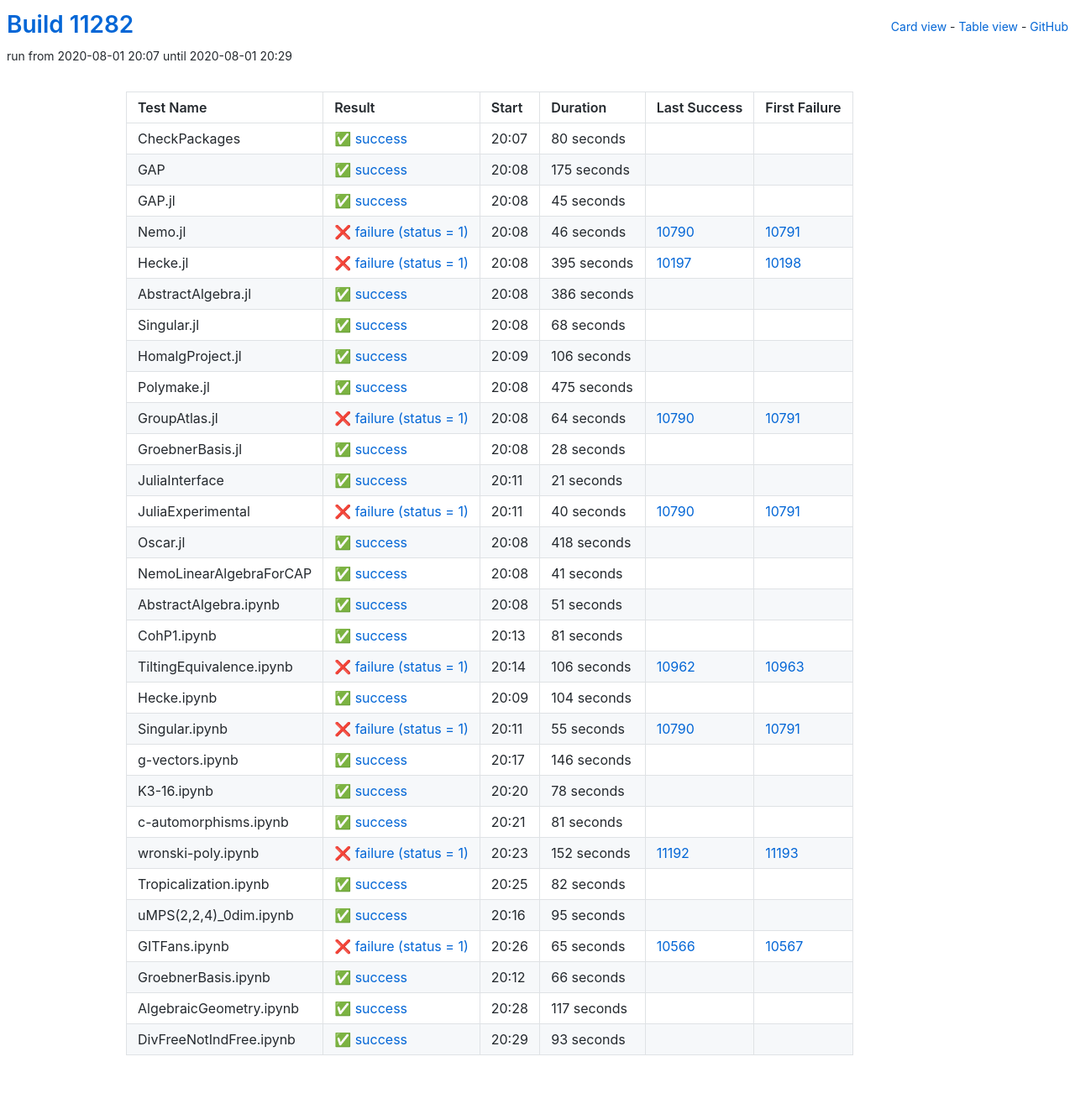
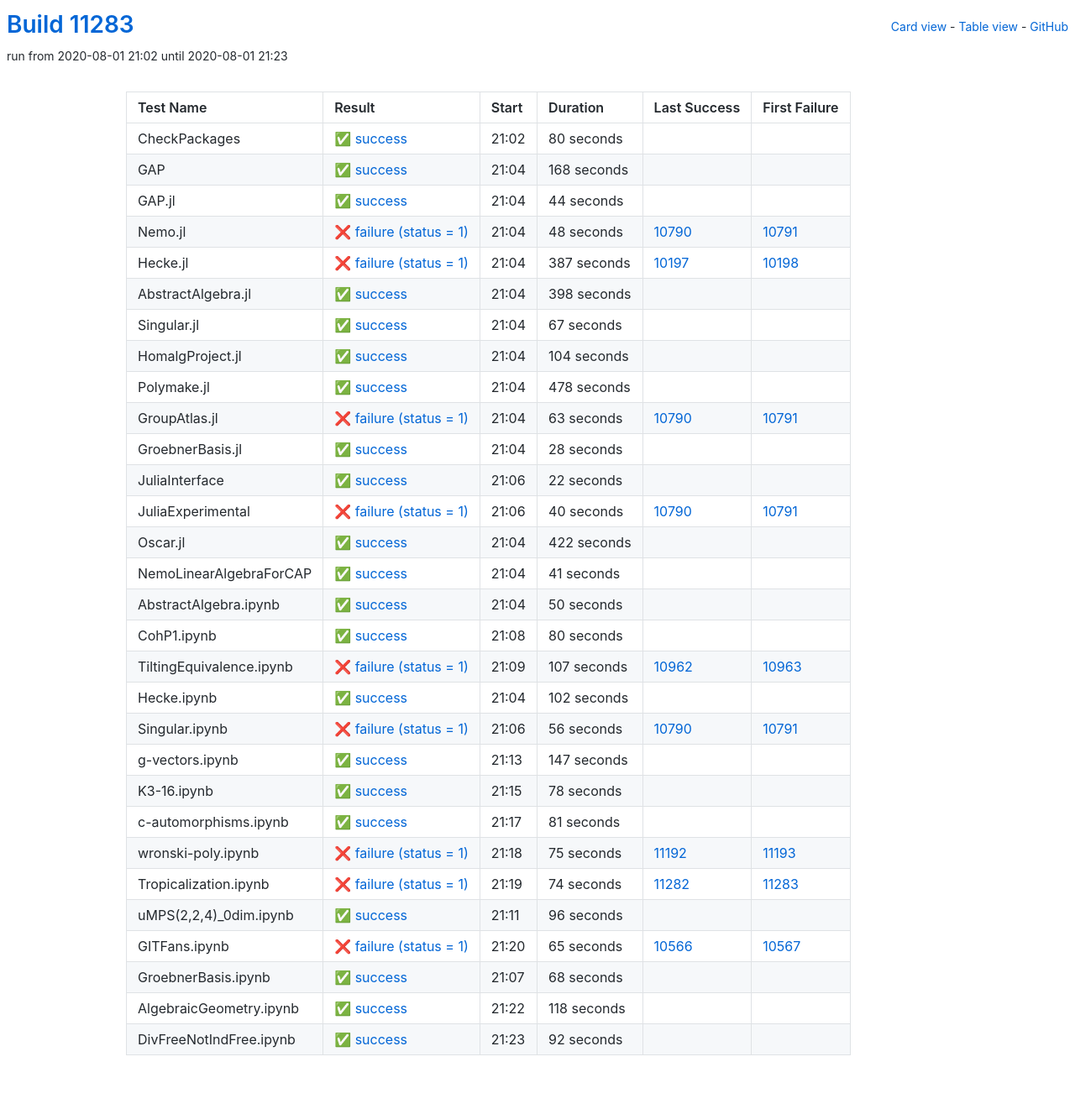
Before and after one commit to oscar-system/oscar-ci-status, a Jekyll site: the page built from table.html, in a window 1280 px wide. Shown: the whole page at 84% size. Built offline with Jekyll 4.4.1, drawn with Linux system fonts in a browser that asks for light colours.

Commit message:
Build #11283

```diff
--- a/_data/ci.yml
+++ b/_data/ci.yml
@@ -1,6 +1,6 @@
 ---
-build: 11282
-build_url: https://oscarci.mathematik.uni-kl.de/job/oscar/11282/
+build: 11283
+build_url: https://oscarci.mathematik.uni-kl.de/job/oscar/11283/
 job: oscar
 organization: oscar-system
 repo: oscar-ci-status
@@ -8,8 +8,8 @@ repourl: https://github.com/oscar-system/oscar-ci-status
 tests:
 - name: CheckPackages
   id: checkpackages
-  log: https://oscarci.mathematik.uni-kl.de/job/oscar/11282/artifact/logs/build-11282/CheckPackages.log
-  start: 2020-08-01 20:07
+  log: https://oscarci.mathematik.uni-kl.de/job/oscar/11283/artifact/logs/build-11283/CheckPackages.log
+  start: 2020-08-01 21:02
   success: true
   exitcode: 0
   status: success
@@ -20,116 +20,116 @@ tests:
   first_failure_url:
 - name: GAP
   id: gap
-  log: https://oscarci.mathematik.uni-kl.de/job/oscar/11282/artifact/logs/build-11282/GAP.log
-  start: 2020-08-01 20:08
+  log: https://oscarci.mathematik.uni-kl.de/job/oscar/11283/artifact/logs/build-11283/GAP.log
+  start: 2020-08-01 21:04
   success: true
   exitcode: 0
   status: success
-  duration: 175
+  duration: 168
   last_success: false
   last_success_url:
   first_failure: false
   first_failure_url:
 - name: GAP.jl
   id: gap-jl
-  log: https://oscarci.mathematik.uni-kl.de/job/oscar/11282/artifact/logs/build-11282/GAP.jl.log
-  start: 2020-08-01 20:08
+  log: https://oscarci.mathematik.uni-kl.de/job/oscar/11283/artifact/logs/build-11283/GAP.jl.log
+  start: 2020-08-01 21:04
   success: true
   exitcode: 0
   status: success
-  duration: 45
+  duration: 44
   last_success: false
   last_success_url:
   first_failure: false
   first_failure_url:
 - name: Nemo.jl
   id: nemo-jl
-  log: https://oscarci.mathematik.uni-kl.de/job/oscar/11282/artifact/logs/build-11282/Nemo.jl.log
-  start: 2020-08-01 20:08
+  log: https://oscarci.mathematik.uni-kl.de/job/oscar/11283/artifact/logs/build-11283/Nemo.jl.log
+  start: 2020-08-01 21:04
   success: false
   exitcode: 1
   status: failure
-  duration: 46
+  duration: 48
   last_success: 10790
   last_success_url: https://oscarci.mathematik.uni-kl.de/job/oscar/10790/
   first_failure: 10791
   first_failure_url: https://oscarci.mathematik.uni-kl.de/job/oscar/10791/
 - name: Hecke.jl
   id: hecke-jl
-  log: https://oscarci.mathematik.uni-kl.de/job/oscar/11282/artifact/logs/build-11282/Hecke.jl.log
-  start: 2020-08-01 20:08
+  log: https://oscarci.mathematik.uni-kl.de/job/oscar/11283/artifact/logs/build-11283/Hecke.jl.log
+  start: 2020-08-01 21:04
   success: false
   exitcode: 1
   status: failure
-  duration: 395
+  duration: 387
   last_success: 10197
   last_success_url: https://oscarci.mathematik.uni-kl.de/job/oscar/10197/
   first_failure: 10198
   first_failure_url: https://oscarci.mathematik.uni-kl.de/job/oscar/10198/
 - name: AbstractAlgebra.jl
   id: abstractalgebra-jl
-  log: https://oscarci.mathematik.uni-kl.de/job/oscar/11282/artifact/logs/build-11282/AbstractAlgebra.jl.log
-  start: 2020-08-01 20:08
+  log: https://oscarci.mathematik.uni-kl.de/job/oscar/11283/artifact/logs/build-11283/AbstractAlgebra.jl.log
+  start: 2020-08-01 21:04
   success: true
   exitcode: 0
   status: success
-  duration: 386
+  duration: 398
   last_success: false
   last_success_url:
   first_failure: false
   first_failure_url:
 - name: Singular.jl
   id: singular-jl
-  log: https://oscarci.mathematik.uni-kl.de/job/oscar/11282/artifact/logs/build-11282/Singular.jl.log
-  start: 2020-08-01 20:08
+  log: https://oscarci.mathematik.uni-kl.de/job/oscar/11283/artifact/logs/build-11283/Singular.jl.log
+  start: 2020-08-01 21:04
   success: true
   exitcode: 0
   status: success
-  duration: 68
+  duration: 67
   last_success: false
   last_success_url:
   first_failure: false
   first_failure_url:
 - name: HomalgProject.jl
   id: homalgproject-jl
-  log: https://oscarci.mathematik.uni-kl.de/job/oscar/11282/artifact/logs/build-11282/HomalgProject.jl.log
-  start: 2020-08-01 20:09
+  log: https://oscarci.mathematik.uni-kl.de/job/oscar/11283/artifact/logs/build-11283/HomalgProject.jl.log
+  start: 2020-08-01 21:04
   success: true
   exitcode: 0
   status: success
-  duration: 106
+  duration: 104
   last_success: false
   last_success_url:
   first_failure: false
   first_failure_url:
 - name: Polymake.jl
   id: polymake-jl
-  log: https://oscarci.mathematik.uni-kl.de/job/oscar/11282/artifact/logs/build-11282/Polymake.jl.log
-  start: 2020-08-01 20:08
+  log: https://oscarci.mathematik.uni-kl.de/job/oscar/11283/artifact/logs/build-11283/Polymake.jl.log
+  start: 2020-08-01 21:04
   success: true
   exitcode: 0
   status: success
-  duration: 475
+  duration: 478
   last_success: false
   last_success_url:
   first_failure: false
   first_failure_url:
 - name: GroupAtlas.jl
   id: groupatlas-jl
-  log: https://oscarci.mathematik.uni-kl.de/job/oscar/11282/artifact/logs/build-11282/GroupAtlas.jl.log
-  start: 2020-08-01 20:08
+  log: https://oscarci.mathematik.uni-kl.de/job/oscar/11283/artifact/logs/build-11283/GroupAtlas.jl.log
+  start: 2020-08-01 21:04
   success: false
   exitcode: 1
   status: failure
-  duration: 64
+  duration: 63
   last_success: 10790
   last_success_url: https://oscarci.mathematik.uni-kl.de/job/oscar/10790/
   first_failure: 10791
   first_failure_url: https://oscarci.mathematik.uni-kl.de/job/oscar/10791/
 - name: GroebnerBasis.jl
   id: groebnerbasis-jl
-  log: https://oscarci.mathematik.uni-kl.de/job/oscar/11282/artifact/logs/build-11282/GroebnerBasis.jl.log
-  start: 2020-08-01 20:08
+  log: https://oscarci.mathematik.uni-kl.de/job/oscar/11283/artifact/logs/build-11283/GroebnerBasis.jl.log
+  start: 2020-08-01 21:04
   success: true
   exitcode: 0
   status: success
@@ -140,20 +140,20 @@ tests:
   first_failure_url:
 - name: JuliaInterface
   id: juliainterface
-  log: https://oscarci.mathematik.uni-kl.de/job/oscar/11282/artifact/logs/build-11282/JuliaInterface.log
-  start: 2020-08-01 20:11
+  log: https://oscarci.mathematik.uni-kl.de/job/oscar/11283/artifact/logs/build-11283/JuliaInterface.log
+  start: 2020-08-01 21:06
   success: true
   exitcode: 0
   status: success
-  duration: 21
+  duration: 22
   last_success: false
   last_success_url:
   first_failure: false
   first_failure_url:
 - name: JuliaExperimental
   id: juliaexperimental
-  log: https://oscarci.mathematik.uni-kl.de/job/oscar/11282/artifact/logs/build-11282/JuliaExperimental.log
-  start: 2020-08-01 20:11
+  log: https://oscarci.mathematik.uni-kl.de/job/oscar/11283/artifact/logs/build-11283/JuliaExperimental.log
+  start: 2020-08-01 21:06
   success: false
   exitcode: 1
   status: failure
@@ -164,20 +164,20 @@ tests:
   first_failure_url: https://oscarci.mathematik.uni-kl.de/job/oscar/10791/
 - name: Oscar.jl
   id: oscar-jl
-  log: https://oscarci.mathematik.uni-kl.de/job/oscar/11282/artifact/logs/build-11282/Oscar.jl.log
-  start: 2020-08-01 20:08
+  log: https://oscarci.mathematik.uni-kl.de/job/oscar/11283/artifact/logs/build-11283/Oscar.jl.log
+  start: 2020-08-01 21:04
   success: true
   exitcode: 0
   status: success
-  duration: 418
+  duration: 422
   last_success: false
   last_success_url:
   first_failure: false
   first_failure_url:
 - name: NemoLinearAlgebraForCAP
   id: nemolinearalgebraforcap
-  log: https://oscarci.mathematik.uni-kl.de/job/oscar/11282/artifact/logs/build-11282/NemoLinearAlgebraForCAP.log
-  start: 2020-08-01 20:08
+  log: https://oscarci.mathematik.uni-kl.de/job/oscar/11283/artifact/logs/build-11283/NemoLinearAlgebraForCAP.log
+  start: 2020-08-01 21:04
   success: true
   exitcode: 0
   status: success
@@ -188,80 +188,80 @@ tests:
   first_failure_url:
 - name: AbstractAlgebra.ipynb
   id: abstractalgebra-ipynb
-  log: https://oscarci.mathematik.uni-kl.de/job/oscar/11282/artifact/logs/build-11282/AbstractAlgebra.ipynb.log
-  start: 2020-08-01 20:08
+  log: https://oscarci.mathematik.uni-kl.de/job/oscar/11283/artifact/logs/build-11283/AbstractAlgebra.ipynb.log
+  start: 2020-08-01 21:04
   success: true
   exitcode: 0
   status: success
-  duration: 51
+  duration: 50
   last_success: false
   last_success_url:
   first_failure: false
   first_failure_url:
 - name: CohP1.ipynb
   id: cohp1-ipynb
-  log: https://oscarci.mathematik.uni-kl.de/job/oscar/11282/artifact/logs/build-11282/CohP1.ipynb.log
-  start: 2020-08-01 20:13
+  log: https://oscarci.mathematik.uni-kl.de/job/oscar/11283/artifact/logs/build-11283/CohP1.ipynb.log
+  start: 2020-08-01 21:08
   success: true
   exitcode: 0
   status: success
-  duration: 81
+  duration: 80
   last_success: false
   last_success_url:
   first_failure: false
   first_failure_url:
 - name: TiltingEquivalence.ipynb
   id: tiltingequivalence-ipynb
-  log: https://oscarci.mathematik.uni-kl.de/job/oscar/11282/artifact/logs/build-11282/TiltingEquivalence.ipynb.log
-  start: 2020-08-01 20:14
+  log: https://oscarci.mathematik.uni-kl.de/job/oscar/11283/artifact/logs/build-11283/TiltingEquivalence.ipynb.log
+  start: 2020-08-01 21:09
   success: false
   exitcode: 1
   status: failure
-  duration: 106
+  duration: 107
   last_success: 10962
   last_success_url: https://oscarci.mathematik.uni-kl.de/job/oscar/10962/
   first_failure: 10963
   first_failure_url: https://oscarci.mathematik.uni-kl.de/job/oscar/10963/
 - name: Hecke.ipynb
   id: hecke-ipynb
-  log: https://oscarci.mathematik.uni-kl.de/job/oscar/11282/artifact/logs/build-11282/Hecke.ipynb.log
-  start: 2020-08-01 20:09
+  log: https://oscarci.mathematik.uni-kl.de/job/oscar/11283/artifact/logs/build-11283/Hecke.ipynb.log
+  start: 2020-08-01 21:04
   success: true
   exitcode: 0
   status: success
-  duration: 104
+  duration: 102
   last_success: false
   last_success_url:
   first_failure: false
   first_failure_url:
 - name: Singular.ipynb
   id: singular-ipynb
-  log: https://oscarci.mathematik.uni-kl.de/job/oscar/11282/artifact/logs/build-11282/Singular.ipynb.log
-  start: 2020-08-01 20:11
+  log: https://oscarci.mathematik.uni-kl.de/job/oscar/11283/artifact/logs/build-11283/Singular.ipynb.log
+  start: 2020-08-01 21:06
   success: false
   exitcode: 1
   status: failure
-  duration: 55
+  duration: 56
   last_success: 10790
   last_success_url: https://oscarci.mathematik.uni-kl.de/job/oscar/10790/
   first_failure: 10791
   first_failure_url: https://oscarci.mathematik.uni-kl.de/job/oscar/10791/
 - name: g-vectors.ipynb
   id: g-vectors-ipynb
-  log: https://oscarci.mathematik.uni-kl.de/job/oscar/11282/artifact/logs/build-11282/g-vectors.ipynb.log
-  start: 2020-08-01 20:17
+  log: https://oscarci.mathematik.uni-kl.de/job/oscar/11283/artifact/logs/build-11283/g-vectors.ipynb.log
+  start: 2020-08-01 21:13
   success: true
   exitcode: 0
   status: success
-  duration: 146
+  duration: 147
   last_success: false
   last_success_url:
   first_failure: false
   first_failure_url:
 - name: K3-16.ipynb
   id: k3-16-ipynb
-  log: https://oscarci.mathematik.uni-kl.de/job/oscar/11282/artifact/logs/build-11282/K3-16.ipynb.log
-  start: 2020-08-01 20:20
+  log: https://oscarci.mathematik.uni-kl.de/job/oscar/11283/artifact/logs/build-11283/K3-16.ipynb.log
+  start: 2020-08-01 21:15
   success: true
   exitcode: 0
   status: success
@@ -272,8 +272,8 @@ tests:
   first_failure_url:
 - name: c-automorphisms.ipynb
   id: c-automorphisms-ipynb
-  log: https://oscarci.mathematik.uni-kl.de/job/oscar/11282/artifact/logs/build-11282/c-automorphisms.ipynb.log
-  start: 2020-08-01 20:21
+  log: https://oscarci.mathematik.uni-kl.de/job/oscar/11283/artifact/logs/build-11283/c-automorphisms.ipynb.log
+  start: 2020-08-01 21:17
   success: true
   exitcode: 0
   status: success
@@ -284,44 +284,44 @@ tests:
   first_failure_url:
 - name: wronski-poly.ipynb
   id: wronski-poly-ipynb
-  log: https://oscarci.mathematik.uni-kl.de/job/oscar/11282/artifact/logs/build-11282/wronski-poly.ipynb.log
-  start: 2020-08-01 20:23
+  log: https://oscarci.mathematik.uni-kl.de/job/oscar/11283/artifact/logs/build-11283/wronski-poly.ipynb.log
+  start: 2020-08-01 21:18
   success: false
   exitcode: 1
   status: failure
-  duration: 152
+  duration: 75
   last_success: 11192
   last_success_url: https://oscarci.mathematik.uni-kl.de/job/oscar/11192/
   first_failure: 11193
   first_failure_url: https://oscarci.mathematik.uni-kl.de/job/oscar/11193/
 - name: Tropicalization.ipynb
   id: tropicalization-ipynb
-  log: https://oscarci.mathematik.uni-kl.de/job/oscar/11282/artifact/logs/build-11282/Tropicalization.ipynb.log
-  start: 2020-08-01 20:25
+  log: https://oscarci.mathematik.uni-kl.de/job/oscar/11283/artifact/logs/build-11283/Tropicalization.ipynb.log
+  start: 2020-08-01 21:19
+  success: false
+  exitcode: 1
+  status: failure
+  duration: 74
+  last_success: 11282
+  last_success_url: https://oscarci.mathematik.uni-kl.de/job/oscar/11282/
+  first_failure: 11283
+  first_failure_url: https://oscarci.mathematik.uni-kl.de/job/oscar/11283/
+- name: uMPS(2,2,4)_0dim.ipynb
+  id: umps-2-2-4-0dim-ipynb
+  log: https://oscarci.mathematik.uni-kl.de/job/oscar/11283/artifact/logs/build-11283/uMPS-2-2-4-_0dim.ipynb.log
+  start: 2020-08-01 21:11
   success: true
   exitcode: 0
   status: success
-  duration: 82
-  last_success: false
-  last_success_url:
-  first_failure: false
-  first_failure_url:
-- name: uMPS(2,2,4)_0dim.ipynb
-  id: umps-2-2-4-0dim-ipynb
-  log: https://oscarci.mathematik.uni-kl.de/job/oscar/11282/artifact/logs/build-11282/uMPS-2-2-4-_0dim.ipynb.log
-  start: 2020-08-01 20:16
-  success: true
-  exitcode: 0
-  status: success
-  duration: 95
+  duration: 96
   last_success: false
   last_success_url:
   first_failure: false
   first_failure_url:
 - name: GITFans.ipynb
   id: gitfans-ipynb
-  log: https://oscarci.mathematik.uni-kl.de/job/oscar/11282/artifact/logs/build-11282/GITFans.ipynb.log
-  start: 2020-08-01 20:26
+  log: https://oscarci.mathematik.uni-kl.de/job/oscar/11283/artifact/logs/build-11283/GITFans.ipynb.log
+  start: 2020-08-01 21:20
   success: false
   exitcode: 1
   status: failure
@@ -332,36 +332,36 @@ tests:
   first_failure_url: https://oscarci.mathematik.uni-kl.de/job/oscar/10567/
 - name: GroebnerBasis.ipynb
   id: groebnerbasis-ipynb
-  log: https://oscarci.mathematik.uni-kl.de/job/oscar/11282/artifact/logs/build-11282/GroebnerBasis.ipynb.log
-  start: 2020-08-01 20:12
+  log: https://oscarci.mathematik.uni-kl.de/job/oscar/11283/artifact/logs/build-11283/GroebnerBasis.ipynb.log
+  start: 2020-08-01 21:07
   success: true
   exitcode: 0
   status: success
-  duration: 66
+  duration: 68
   last_success: false
   last_success_url:
   first_failure: false
   first_failure_url:
 - name: AlgebraicGeometry.ipynb
   id: algebraicgeometry-ipynb
-  log: https://oscarci.mathematik.uni-kl.de/job/oscar/11282/artifact/logs/build-11282/AlgebraicGeometry.ipynb.log
-  start: 2020-08-01 20:28
+  log: https://oscarci.mathematik.uni-kl.de/job/oscar/11283/artifact/logs/build-11283/AlgebraicGeometry.ipynb.log
+  start: 2020-08-01 21:22
   success: true
   exitcode: 0
   status: success
-  duration: 117
+  duration: 118
   last_success: false
   last_success_url:
   first_failure: false
   first_failure_url:
 - name: DivFreeNotIndFree.ipynb
   id: divfreenotindfree-ipynb
-  log: https://oscarci.mathematik.uni-kl.de/job/oscar/11282/artifact/logs/build-11282/DivFreeNotIndFree.ipynb.log
-  start: 2020-08-01 20:29
+  log: https://oscarci.mathematik.uni-kl.de/job/oscar/11283/artifact/logs/build-11283/DivFreeNotIndFree.ipynb.log
+  start: 2020-08-01 21:23
   success: true
   exitcode: 0
   status: success
-  duration: 93
+  duration: 92
   last_success: false
   last_success_url:
   first_failure: false
```
Also changed, not shown: README.md.
